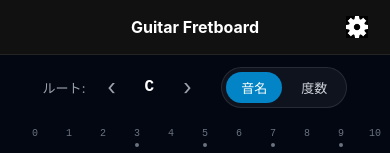
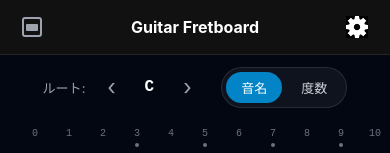
Before and after one commit to istone-you/guitar-fretboard-native, a React Native app: screen / in a window 390 px wide. Shown: the top 153 px of the page. Built offline with nearby package versions, Linux system fonts and the light colour scheme.

Commit message:
横画面モードを追加

```diff
--- a/App.tsx
+++ b/App.tsx
@@ -1,12 +1,17 @@
-import { useMemo, useState } from "react";
+import { useMemo, useState, useCallback, useRef } from "react";
 import {
   View,
   Image,
   TouchableOpacity,
+  Pressable,
+  ScrollView,
   StatusBar,
   StyleSheet,
+  useWindowDimensions,
+  Animated,
 } from "react-native";
 import { SafeAreaProvider, useSafeAreaInsets } from "react-native-safe-area-context";
+import * as ScreenOrientation from "expo-screen-orientation";
 import "./src/i18n";
 import AppHeader from "./src/components/AppHeader/index";
 import FretboardHeader from "./src/components/FretboardHeader/index";
@@ -70,6 +75,30 @@ function AppContent() {
       return [0, 14];
     },
   );
+  // Layout: force screen rotation via ScreenOrientation
+  const { width: winWidth, height: winHeight } = useWindowDimensions();
+  const isLandscape = winWidth > winHeight;
+  const [rightPanelOpen, setRightPanelOpen] = useState(true);
+  const panelSlideAnim = useRef(new Animated.Value(0)).current; // 0 = open, 1 = closed
+
+  const toggleRightPanel = useCallback(() => {
+    const toValue = rightPanelOpen ? 1 : 0;
+    setRightPanelOpen(!rightPanelOpen);
+    Animated.timing(panelSlideAnim, {
+      toValue,
+      duration: 250,
+      useNativeDriver: true,
+    }).start();
+  }, [rightPanelOpen, panelSlideAnim]);
+
+  const toggleLayout = useCallback(async () => {
+    if (isLandscape) {
+      await ScreenOrientation.lockAsync(ScreenOrientation.OrientationLock.PORTRAIT_UP);
+    } else {
+      await ScreenOrientation.lockAsync(ScreenOrientation.OrientationLock.LANDSCAPE_RIGHT);
+    }
+  }, [isLandscape]);
+
   // Auto filter
   const [autoFilter, setAutoFilter] = useState(false);
   // Quiz
@@ -308,28 +337,9 @@ function AppContent() {
       ? quizQuestion.promptChordRoot
       : rootNote;
 
-  return (
-    <View style={[styles.safeArea, { backgroundColor: bgColor }]}>
-      <StatusBar
-        translucent
-        barStyle={isDark ? "light-content" : "dark-content"}
-        backgroundColor="transparent"
-      />
-      {/* Header wrapper fills status bar area with header bg */}
-      <View style={{ backgroundColor: headerBg, paddingTop: insets.top }}>
-      <AppHeader
-        theme={theme}
-        fretboardDisplaySize={fretboardDisplaySize}
-        fretRange={fretRange}
-        accidental={accidental}
-        onThemeChange={setTheme}
-        onDisplaySizeChange={setFretboardDisplaySize}
-        onFretRangeChange={setFretRange}
-        onAccidentalChange={handleAccidentalChange}
-      />
-      </View>
+  // ── Shared JSX pieces ──────────────────────────────────────────
 
-      <View style={{ flex: 1, overflow: "hidden" }}>
+  const fretboardHeaderEl = (
     <FretboardHeader
       theme={theme}
       rootNote={rootNote}
@@ -340,9 +350,10 @@ function AppContent() {
       onBaseLabelModeChange={setBaseLabelMode}
       onRootNoteChange={quizRootChangeEnabled ? handleNoteClick : () => {}}
     />
+  );
 
-        {/* Fretboard */}
-        <View style={{ paddingVertical: 8 }}>
+  const fretboardEl = (
+    <View style={{ paddingVertical: isLandscape ? 2 : 8 }}>
       {showQuiz ? (
         <QuizFretboard
           {...commonFretboardProps}
@@ -388,9 +399,9 @@ function AppContent() {
         />
       )}
     </View>
+  );
 
-        {/* Quiz Panel */}
-        {showQuiz && quizQuestion != null && (
+  const quizPanelEl = showQuiz && quizQuestion != null ? (
     <QuizPanel
       theme={theme}
       mode={quizMode}
@@ -429,9 +440,9 @@ function AppContent() {
       fretboardAllStrings={fretboardAllStrings}
       onFretboardAllStringsChange={setFretboardAllStrings}
     />
-        )}
+  ) : null;
 
-        {/* Footer filter */}
+  const footerFilterEl = (
     <FretboardFooter
       theme={theme}
       baseLabelMode={baseLabelMode}
@@ -467,9 +478,10 @@ function AppContent() {
       onToggleOverlayNoteHighlight={handleToggleOverlayNoteHighlight}
       onToggleDegree={toggleDegree}
     />
+  );
 
-        {/* Layer controls — only in normal mode */}
-        {!showQuiz && <LayerControls
+  const layerControlsEl = !showQuiz ? (
+    <LayerControls
       theme={theme}
       rootNote={rootNote}
       accidental={accidental}
@@ -503,10 +515,10 @@ function AppContent() {
       setCagedColor={setCagedColor}
       chordColor={chordColor}
       setChordColor={setChordColor}
-        />}
-      </View>
+    />
+  ) : null;
 
-      {/* iOS-style bottom tab bar — sits outside safe area so bg fills to edge */}
+  const tabBarEl = (
     <View
       style={[
         styles.tabBar,
@@ -540,9 +552,135 @@ function AppContent() {
         />
       </TouchableOpacity>
     </View>
+  );
+
+  // ── Layout ──────────────────────────────────────────────────────
+
+  if (isLandscape) {
+    // Fretboard: scale uniformly to fit available height (keep portrait proportions)
+    // Fretboard only (footer is outside the scaled area)
+    const FB_APPROX_H: Record<FretboardDisplaySize, number> = { small: 200, standard: 248, large: 310 };
+    const availH = winHeight - 44;
+    const fbScale = (availH * 0.85) / FB_APPROX_H[fretboardDisplaySize];
+
+    // Right panel: render content at portrait width, scale to fit panel
+    const portraitW = winHeight; // portrait screen width = landscape screen height
+    const panelW = Math.round(winWidth * 0.4);
+    const panelScale = panelW / portraitW;
+
+    return (
+      <View style={[styles.safeArea, { backgroundColor: bgColor, paddingTop: insets.top }]}>
+        <StatusBar translucent barStyle={isDark ? "light-content" : "dark-content"} backgroundColor="transparent" />
+
+        <View style={{ flex: 1, flexDirection: "row" }}>
+          {/* Left: fretboard full height — tap to close panel */}
+          <Pressable style={{ flex: 1, paddingLeft: Math.max(insets.left, 16) }} onPress={() => { if (rightPanelOpen) toggleRightPanel(); }}>
+            {/* Top bar */}
+            <View style={[styles.landscapeTopBar, { borderBottomColor: isDark ? "rgba(255,255,255,0.08)" : "#e7e5e4" }]}>
+              <TouchableOpacity onPress={toggleLayout} style={{ padding: 6 }} activeOpacity={0.7}>
+                <View style={[styles.lockIcon, { borderColor: isDark ? "#9ca3af" : "#78716c" }]}>
+                  <View style={[styles.lockBarPortrait, { backgroundColor: isDark ? "#9ca3af" : "#78716c" }]} />
+                </View>
+              </TouchableOpacity>
+              {fretboardHeaderEl}
+            </View>
+
+            {/* Scaled fretboard — full remaining height */}
+            <View style={{ flex: 1, overflow: "hidden" }}>
+              <View style={{ transform: [{ scale: fbScale }], transformOrigin: "top left", marginTop: 4 }}>
+                {fretboardEl}
+              </View>
+            </View>
+          </Pressable>
+
+          {/* Right panel + toggle — single animated container, slides together */}
+          <Animated.View style={{
+            position: "absolute",
+            right: 0,
+            top: 0,
+            bottom: 0,
+            flexDirection: "row",
+            alignItems: "center",
+            transform: [{ translateX: panelSlideAnim.interpolate({
+              inputRange: [0, 1],
+              outputRange: [0, panelW],
+            }) }],
+          }}>
+            <TouchableOpacity
+              onPress={toggleRightPanel}
+              style={[styles.panelToggle, {
+                backgroundColor: isDark ? "#1f2937" : "#e7e5e4",
+                borderColor: isDark ? "rgba(255,255,255,0.08)" : "#d6d3d1",
+              }]}
+              activeOpacity={0.7}
+            >
+              <View style={[styles.panelToggleArrow, {
+                borderLeftColor: rightPanelOpen ? (isDark ? "#9ca3af" : "#78716c") : "transparent",
+                borderRightColor: rightPanelOpen ? "transparent" : (isDark ? "#9ca3af" : "#78716c"),
+              }]} />
+            </TouchableOpacity>
+
+            <View style={[styles.rightPanel, {
+              width: panelW,
+              borderLeftColor: isDark ? "rgba(255,255,255,0.08)" : "#e7e5e4",
+              backgroundColor: isDark ? "#0a0f1a" : "#f3f4f6",
+            }]}>
+              <ScrollView showsVerticalScrollIndicator={false}>
+                <View style={{
+                  width: portraitW,
+                  transform: [{ scale: panelScale }],
+                  transformOrigin: "top left",
+                }}>
+                  {footerFilterEl}
+                  {quizPanelEl}
+                  {layerControlsEl}
+                </View>
+              </ScrollView>
+            </View>
+          </Animated.View>
+        </View>
       </View>
     );
   }
+
+  // Portrait layout
+  return (
+    <View style={[styles.safeArea, { backgroundColor: bgColor }]}>
+      <StatusBar
+        translucent
+        barStyle={isDark ? "light-content" : "dark-content"}
+        backgroundColor="transparent"
+      />
+      <View style={{ backgroundColor: headerBg, paddingTop: insets.top }}>
+        <AppHeader
+          theme={theme}
+          fretboardDisplaySize={fretboardDisplaySize}
+          fretRange={fretRange}
+          accidental={accidental}
+          isLandscape={isLandscape}
+          onToggleLayout={toggleLayout}
+          onThemeChange={setTheme}
+          onDisplaySizeChange={setFretboardDisplaySize}
+          onFretRangeChange={setFretRange}
+          onAccidentalChange={handleAccidentalChange}
+        />
+      </View>
+
+      <View style={{ flex: 1, overflow: "hidden" }}>
+        {fretboardHeaderEl}
+        {fretboardEl}
+        {quizPanelEl}
+        {footerFilterEl}
+        {layerControlsEl}
+      </View>
+
+      {tabBarEl}
+    </View>
+  );
+}
+
+// Lock to portrait on startup
+ScreenOrientation.lockAsync(ScreenOrientation.OrientationLock.PORTRAIT_UP);
 
 export default function App() {
   return (
@@ -570,4 +708,54 @@ const styles = StyleSheet.create({
     width: 28,
     height: 28,
   },
+  // Landscape
+  landscapeTopBar: {
+    flexDirection: "row",
+    alignItems: "center",
+    borderBottomWidth: 1,
+    paddingHorizontal: 8,
+    paddingVertical: 4,
+    gap: 8,
+  },
+  rightPanel: {
+    flex: 1,
+    borderLeftWidth: 1,
+    overflow: "hidden",
+  },
+  panelToggle: {
+    width: 36,
+    height: 80,
+    justifyContent: "center",
+    alignItems: "center",
+    borderTopLeftRadius: 8,
+    borderBottomLeftRadius: 8,
+  },
+  panelToggleArrow: {
+    width: 0,
+    height: 0,
+    borderTopWidth: 8,
+    borderBottomWidth: 8,
+    borderLeftWidth: 8,
+    borderRightWidth: 8,
+    borderTopColor: "transparent",
+    borderBottomColor: "transparent",
+  },
+  lockIcon: {
+    width: 20,
+    height: 20,
+    borderWidth: 2,
+    borderRadius: 3,
+    alignItems: "center",
+    justifyContent: "center",
+  },
+  lockBarPortrait: {
+    width: 7,
+    height: 12,
+    borderRadius: 1,
+  },
+  lockBarLandscape: {
+    width: 12,
+    height: 7,
+    borderRadius: 1,
+  },
 });
--- a/app.json
+++ b/app.json
@@ -3,7 +3,7 @@
     "name": "Guitar Fretboard",
     "slug": "guiter-native",
     "version": "1.0.0",
-    "orientation": "portrait",
+    "orientation": "default",
     "icon": "./assets/icon.png",
     "userInterfaceStyle": "automatic",
     "newArchEnabled": true,
--- a/package.json
+++ b/package.json
@@ -11,6 +11,7 @@
   "dependencies": {
     "@react-native-async-storage/async-storage": "^2.1.2",
     "expo": "~54.0.0",
+    "expo-screen-orientation": "~9.0.8",
     "expo-status-bar": "~3.0.9",
     "i18next": "^25.2.1",
     "nativewind": "^4.1.23",
--- a/src/components/AppHeader/index.tsx
+++ b/src/components/AppHeader/index.tsx
@@ -158,6 +158,8 @@ interface AppHeaderProps {
   fretboardDisplaySize: FretboardDisplaySize;
   fretRange: [number, number];
   accidental: Accidental;
+  isLandscape: boolean;
+  onToggleLayout: () => void;
   onThemeChange: (theme: Theme) => void;
   onDisplaySizeChange: (size: FretboardDisplaySize) => void;
   onFretRangeChange: (range: [number, number]) => void;
@@ -169,6 +171,8 @@ export default function AppHeader({
   fretboardDisplaySize,
   fretRange,
   accidental,
+  isLandscape,
+  onToggleLayout,
   onThemeChange,
   onDisplaySizeChange,
   onFretRangeChange,
@@ -216,8 +220,23 @@ export default function AppHeader({
         },
       ]}
     >
-      {/* Left spacer to balance the settings button */}
-      <View style={styles.headerSide} />
+      <View style={[styles.headerSide, { alignItems: "flex-start" }]}>
+        <TouchableOpacity
+          onPress={onToggleLayout}
+          style={styles.headerBtn}
+          activeOpacity={0.7}
+        >
+          <View style={[styles.lockIcon, {
+            borderColor: isDark ? "#9ca3af" : "#78716c",
+          }]}>
+            {/* Show landscape icon when in portrait (tap to go landscape), vice versa */}
+            <View style={[
+              isLandscape ? styles.lockBarPortrait : styles.lockBarLandscape,
+              { backgroundColor: isDark ? "#9ca3af" : "#78716c" },
+            ]} />
+          </View>
+        </TouchableOpacity>
+      </View>
 
       <Text style={[styles.title, { color: isDark ? "#fff" : "#1c1917" }]}>
         Guitar Fretboard
@@ -426,4 +445,22 @@ const styles = StyleSheet.create({
     fontSize: 14,
     fontWeight: "600",
   },
+  lockIcon: {
+    width: 20,
+    height: 20,
+    borderWidth: 2,
+    borderRadius: 3,
+    alignItems: "center" as const,
+    justifyContent: "center" as const,
+  },
+  lockBarPortrait: {
+    width: 7,
+    height: 12,
+    borderRadius: 1,
+  },
+  lockBarLandscape: {
+    width: 12,
+    height: 7,
+    borderRadius: 1,
+  },
 });
--- a/src/components/ui/Fretboard.tsx
+++ b/src/components/ui/Fretboard.tsx
@@ -139,6 +139,7 @@ export interface FretboardProps {
   chordColor?: string;
   scaleColor?: string;
   cagedColor?: string;
+  rowHeightOverride?: number;
 }
 
 export default function Fretboard({
@@ -175,10 +176,14 @@ export default function Fretboard({
   chordColor = "#ffd700",
   scaleColor = "#ff69b6",
   cagedColor = "#40e0d0",
+  rowHeightOverride,
 }: FretboardProps) {
   const [fretMin, fretMax] = fretRange;
   const quizActive = quizModeActive && quizCell !== undefined;
-  const size = FRETBOARD_SIZE_CONFIG[displaySize];
+  const baseSize = FRETBOARD_SIZE_CONFIG[displaySize];
+  const size = rowHeightOverride
+    ? { ...baseSize, rowHeight: rowHeightOverride } as typeof baseSize
+    : baseSize;
   const isDark = theme === "dark";
   const rootIndex = getRootIndex(rootNote);
   const diatonicChord =
```
Also changed, not shown: src/components/LayerControls/index.tsx (+6 -6 lines), 1 other file (tests, documents, lock files or other folders). Lines whose indentation alone changed are shown as unchanged.
